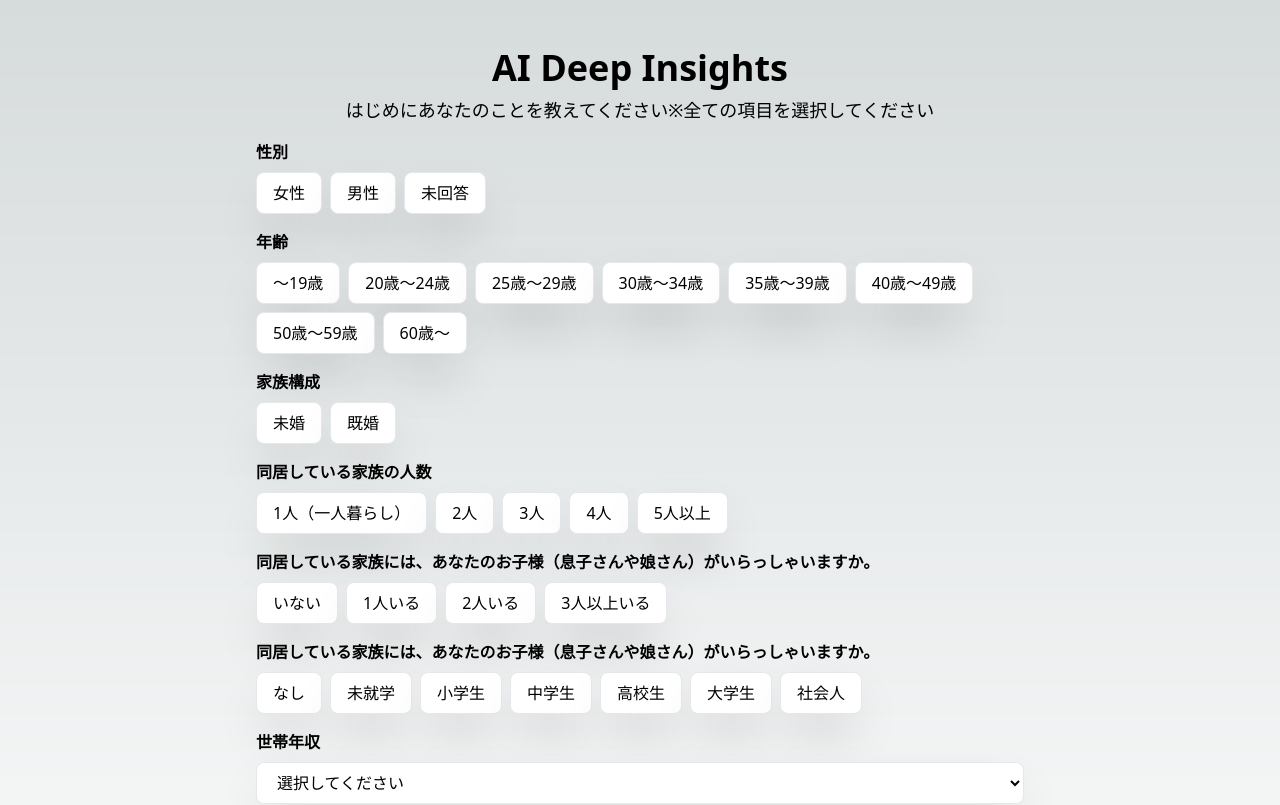
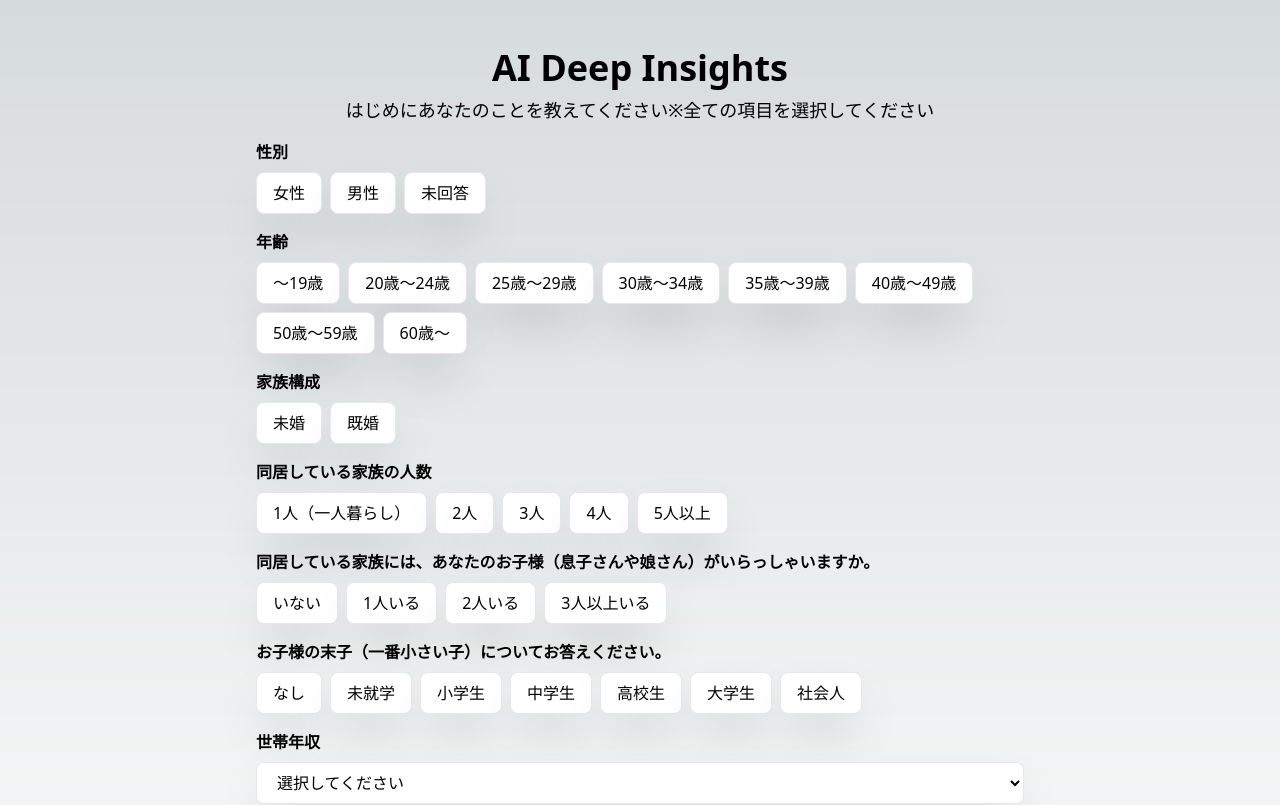
Before and after one commit to hoshi-masayuki/bedrock-chat, a Next.js app: page / in a window 1280 px wide. Shown: the top 805 px of the page. Built offline with nearby package versions, Linux system fonts and the light colour scheme.

Commit message:
質問文言を修正

```diff
--- a/app/page.tsx
+++ b/app/page.tsx
@@ -117,7 +117,7 @@ import {
         />
 
         <SelectableButtonGroup
-          label="同居している家族には、あなたのお子様（息子さんや娘さん）がいらっしゃいますか。"
+          label="お子様の末子（一番小さい子）についてお答えください。"
           options={[
             "なし" ,
             "未就学",
```
